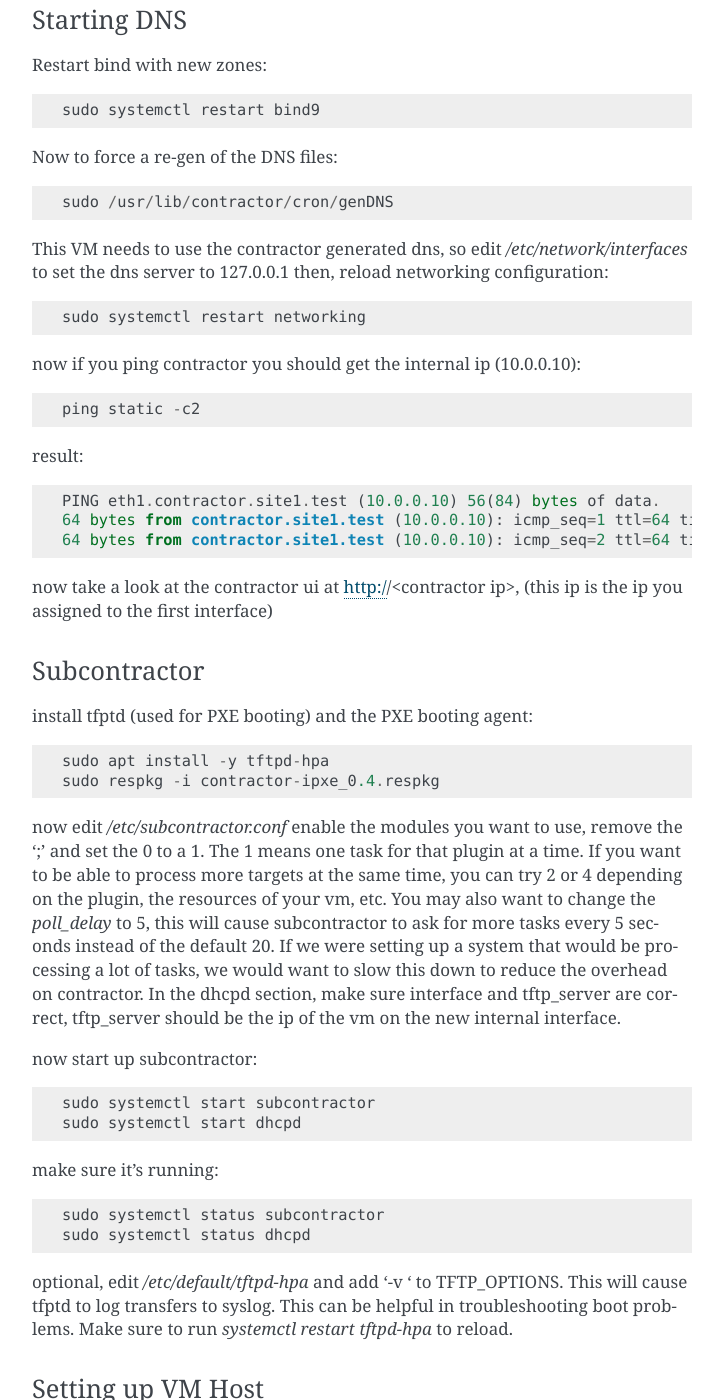
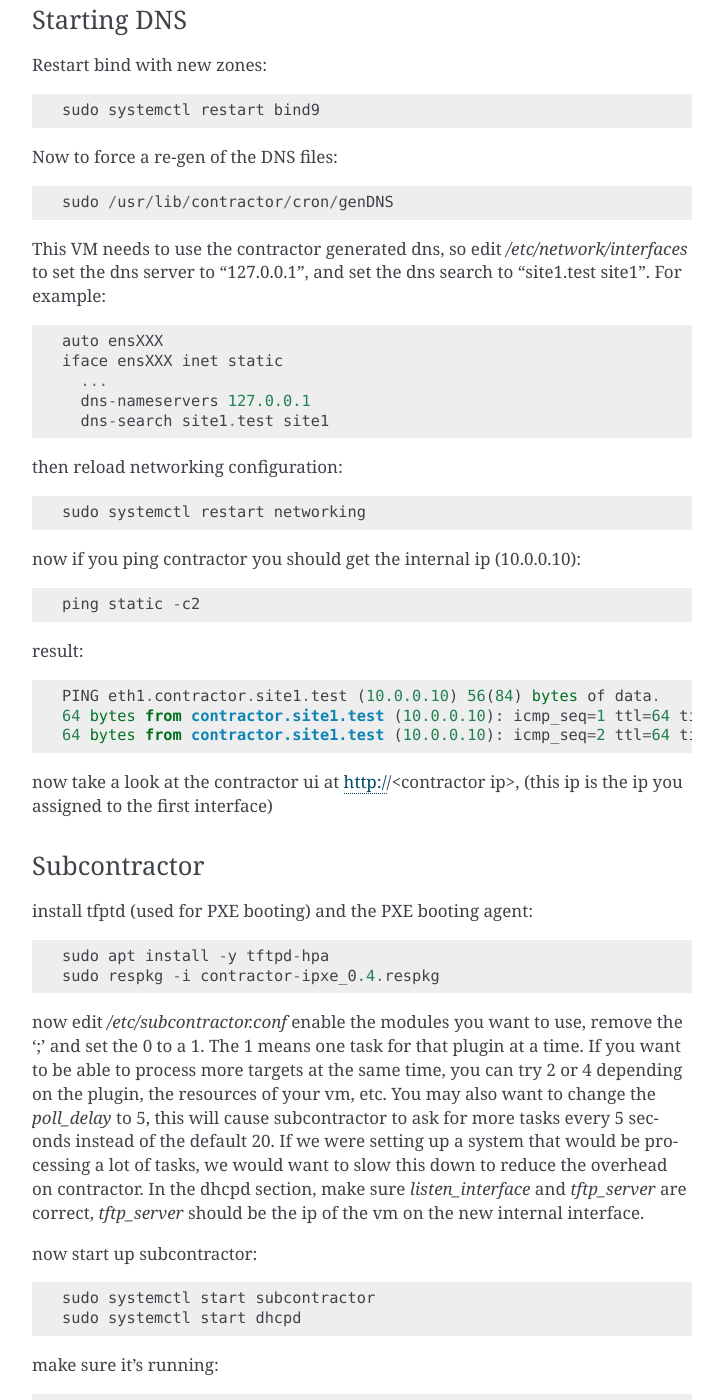
Before and after one commit to T3kton/t3kton.github.io, a Sphinx documentation site: the page built from source/contractor/TryIt.rst, in a window 1280 px wide and 1400 px high, scrolled down 7910 px. Shown: the whole window, without its empty margins (388-1111 px from the left). Built offline with Sphinx 7.4.7, drawn with Linux system fonts in a browser that asks for light colours.

Commit message:
networking tips

```diff
--- a/source/contractor/IpAddresses.rst
+++ b/source/contractor/IpAddresses.rst
@@ -30,7 +30,7 @@ Examples
 +---------------------+---------------------+------------------------+-------------------------+
 | 169.254.57.127      | 23                  | 168.254.57.128         | 168.154.57.147          |
 +---------------------+---------------------+------------------------+-------------------------+
-| 2001:db8::          | 96                  | 2001:db8::1            | 2001:db8::20            |
+| 2001:db8:\:         | 96                  | 2001:db8::1            | 2001:db8::20            |
 +---------------------+---------------------+------------------------+-------------------------+
 | 2001::1000          | 120                 | 2001::1001             | 2001::1020              |
 +---------------------+---------------------+------------------------+-------------------------+
--- a/source/contractor/TryIt.rst
+++ b/source/contractor/TryIt.rst
@@ -19,6 +19,7 @@ until after the install is complete.
 
 If you are not failure with how Contractor handles Networking, you will probably
 want to take a look at the overview on :doc:`IpAddresses`.
+
 
 Installing
 ----------
@@ -368,8 +369,16 @@ Now to force a re-gen of the DNS files::
   sudo /usr/lib/contractor/cron/genDNS
 
 This VM needs to use the contractor generated dns, so edit
-`/etc/network/interfaces` to set the dns server to 127.0.0.1
-then, reload networking configuration::
+`/etc/network/interfaces` to set the dns server to "127.0.0.1", and set the dns
+search to "site1.test site1". For example::
+
+  auto ensXXX
+  iface ensXXX inet static
+    ...
+    dns-nameservers 127.0.0.1
+    dns-search site1.test site1
+
+then reload networking configuration::
 
   sudo systemctl restart networking
 
@@ -402,7 +411,7 @@ resources of your vm, etc.  You may also want to change the `poll_delay` to 5, t
 will cause subcontractor to ask for more tasks every 5 seconds instead of the default
 20.  If we were setting up a system that would be processing a lot of tasks, we would
 want to slow this down to reduce the overhead on contractor. In the dhcpd section,
-make sure interface and tftp_server are correct, tftp_server should be the ip of
+make sure `listen_interface` and `tftp_server` are correct, `tftp_server` should be the ip of
 the vm on the new internal interface.
 
 now start up subcontractor::
```
Also changed, not shown: other parts of source/contractor/TryIt.rst (+1 -1 lines).
